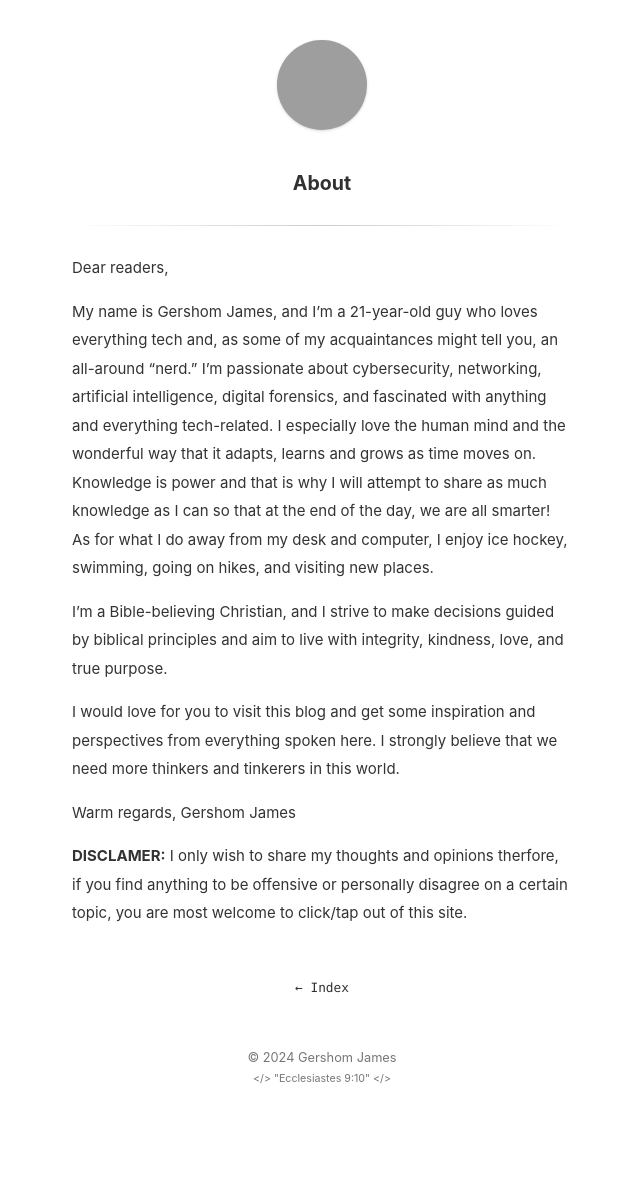
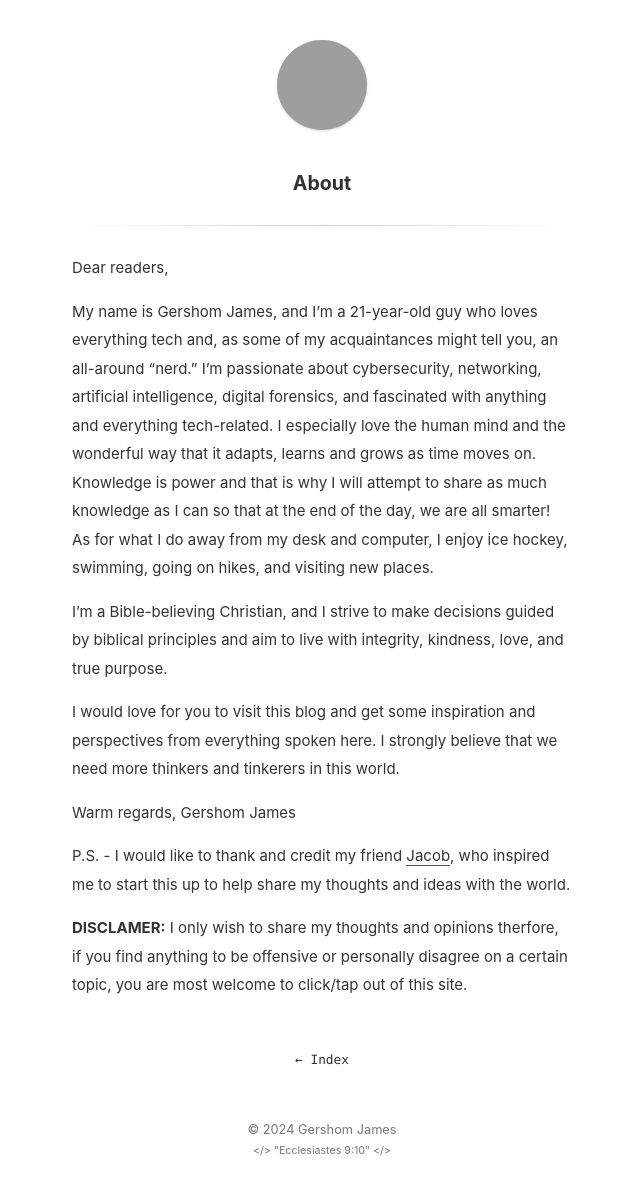
Before and after one commit to gershomj/gershomj.github.io, a Jekyll site: the page built from about.md, in a window 1280 px wide, cut to the strip 0-1196 px from the top of the page. Shown: the whole strip, without its empty margins (318-958 px from the left). Built offline with Jekyll 4.4.1, drawn with Linux system fonts in a browser that asks for light colours; before the commit the page ends 1124 px from its top, so only the background shows below that; grey boxes are pictures that could not be loaded.

Commit message:
jacob <3

```diff
--- a/about.md
+++ b/about.md
@@ -14,4 +14,6 @@ I would love for you to visit this blog and get some inspiration and perspective
 Warm regards,
 Gershom James
 
+P.S. - I would like to thank and credit my friend [Jacob](https://github.com/jacobzymet), who inspired me to start this up to help share my thoughts and ideas with the world.
+
 **DISCLAMER:** I only wish to share my thoughts and opinions therfore, if you find anything to be offensive or personally disagree on a certain topic, you are most welcome to click/tap out of this site.
```
